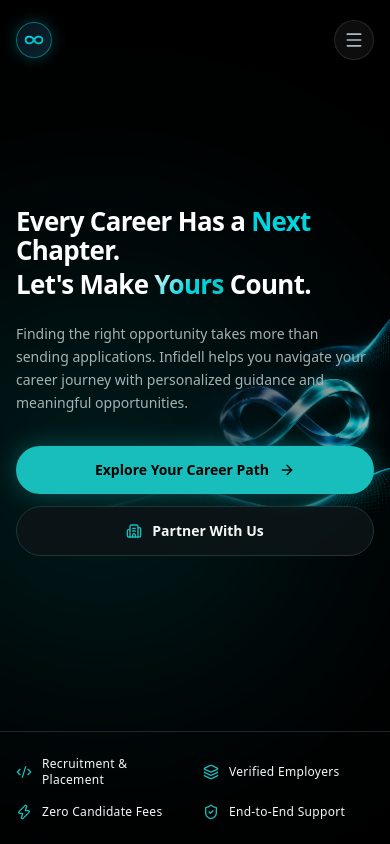
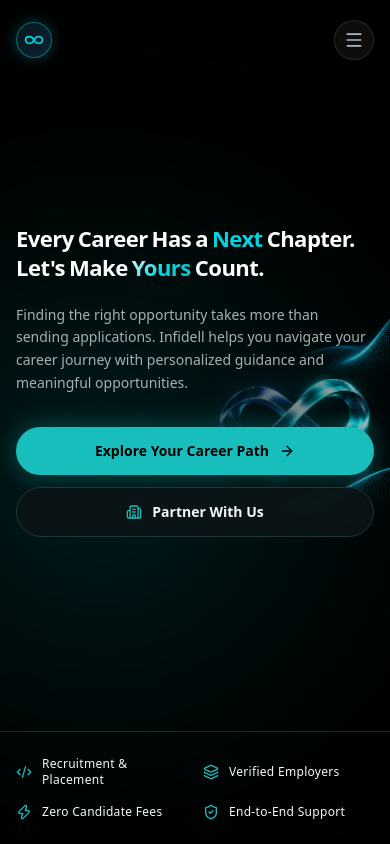
Before and after one commit to aviralshukla2612-png/infidell, a Next.js app: page /en in a window 390 px wide. Shown: the top 844 px of the page. Built offline with nearby package versions, Linux system fonts and the light colour scheme.

Commit message:
fix: format hero headline onto exactly 2 lines with whitespace-nowrap and responsive scaling

```diff
--- a/src/components/home/HeroSection.tsx
+++ b/src/components/home/HeroSection.tsx
@@ -106,24 +106,24 @@ export function HeroSection() {
       <div className="max-w-7xl mx-auto px-4 sm:px-6 lg:px-8 relative z-10 w-full my-auto">
         <div className="grid grid-cols-1 lg:grid-cols-12 gap-12 lg:gap-8 items-center">
           {/* Left Column: Hero Content */}
-          <div className="lg:col-span-8 space-y-6 sm:space-y-8">
-            {/* Headline with word-by-word reveal */}
+          <div className="lg:col-span-10 xl:col-span-10 space-y-6 sm:space-y-8">
+            {/* Headline with word-by-word reveal — Guaranteed Exactly 2 Lines */}
             <h1
               ref={headlineRef}
-              className="text-[1.62rem] xs:text-[1.95rem] sm:text-5xl md:text-6xl xl:text-7xl font-extrabold tracking-tight text-white leading-[1.14]"
+              className="text-[1.2rem] min-[390px]:text-[1.38rem] xs:text-[1.62rem] sm:text-4xl md:text-[2.75rem] lg:text-[3.25rem] xl:text-[3.85rem] 2xl:text-[4.5rem] font-extrabold tracking-tight text-white leading-[1.12]"
             >
-              <span className="block">
-                <span className="hero-word inline-block mr-1.5 xs:mr-2">Every</span>
-                <span className="hero-word inline-block mr-1.5 xs:mr-2">Career</span>
-                <span className="hero-word inline-block mr-1.5 xs:mr-2">Has</span>
-                <span className="hero-word inline-block mr-1.5 xs:mr-2">a</span>
-                <span className="hero-word inline-block mr-1.5 xs:mr-2 text-[#00D5DF] drop-shadow-[0_0_20px_rgba(0,213,223,0.4)]">Next</span>
+              <span className="block whitespace-nowrap">
+                <span className="hero-word inline-block mr-1 xs:mr-1.5 sm:mr-2">Every</span>
+                <span className="hero-word inline-block mr-1 xs:mr-1.5 sm:mr-2">Career</span>
+                <span className="hero-word inline-block mr-1 xs:mr-1.5 sm:mr-2">Has</span>
+                <span className="hero-word inline-block mr-1 xs:mr-1.5 sm:mr-2">a</span>
+                <span className="hero-word inline-block mr-1 xs:mr-1.5 sm:mr-2 text-[#00D5DF] drop-shadow-[0_0_20px_rgba(0,213,223,0.4)]">Next</span>
                 <span className="hero-word inline-block">Chapter.</span>
               </span>
-              <span className="block mt-1 sm:mt-2 text-white">
-                <span className="hero-word inline-block mr-1.5 xs:mr-2">Let&apos;s</span>
-                <span className="hero-word inline-block mr-1.5 xs:mr-2">Make</span>
-                <span className="hero-word inline-block mr-1.5 xs:mr-2 cyan-text-gradient drop-shadow-[0_0_25px_rgba(23,190,187,0.35)]">Yours</span>
+              <span className="block whitespace-nowrap mt-1 sm:mt-2 text-white">
+                <span className="hero-word inline-block mr-1 xs:mr-1.5 sm:mr-2">Let&apos;s</span>
+                <span className="hero-word inline-block mr-1 xs:mr-1.5 sm:mr-2">Make</span>
+                <span className="hero-word inline-block mr-1 xs:mr-1.5 sm:mr-2 cyan-text-gradient drop-shadow-[0_0_25px_rgba(23,190,187,0.35)]">Yours</span>
                 <span className="hero-word inline-block">Count.</span>
               </span>
             </h1>
@@ -154,7 +154,7 @@ export function HeroSection() {
           </div>
 
           {/* Right Column: Left unobstructed so the 3D infinity visual is 100% visible */}
-          <div className="hidden lg:block lg:col-span-4" />
+          <div className="hidden lg:block lg:col-span-2 xl:col-span-2" />
         </div>
       </div>
 
```
